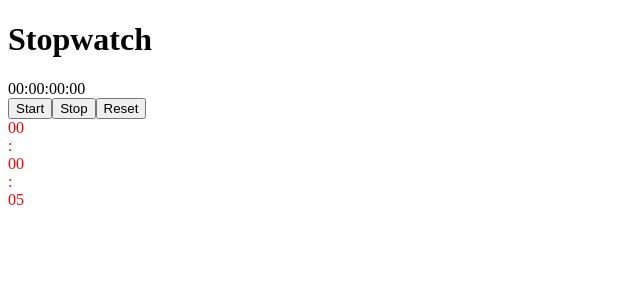
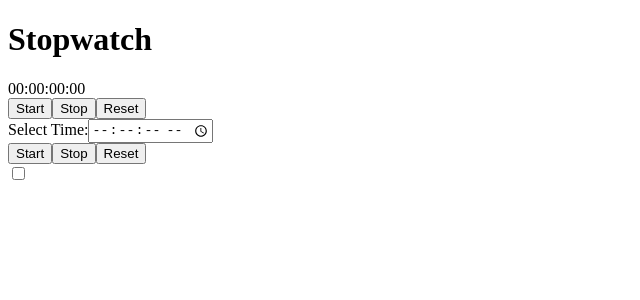
Before and after one commit to YuriyLt/tech-task__project2.0, an Angular app: page / in a window 1280 px wide. Shown: the top 300 px of the page, without its empty margins (0-640 px from the left). Built offline with nearby package versions, Linux system fonts and the light colour scheme.

Commit message:
fully working app /w no styles

```diff
--- a/src/app/app.component.html
+++ b/src/app/app.component.html
@@ -1,3 +1,5 @@
 <app-stopwatch></app-stopwatch>
 
 <app-timer></app-timer>
+
+<app-switch-button></app-switch-button>
--- a/src/app/app.component.ts
+++ b/src/app/app.component.ts
@@ -1,12 +1,14 @@
-import { Component } from '@angular/core';
+import { Component, input } from '@angular/core';
 import { RouterOutlet } from '@angular/router';
 import { StopwatchComponent } from './common-ui/stopwatch/stopwatch.component';
 import { TimerComponent } from './common-ui/timer/timer.component';
+import { SwitchButtonComponent } from './common-ui/switch-button/switch-button.component';
+import { TimerInputComponent } from './common-ui/timer/timer-input/timer-input.component';
 
 @Component({
   selector: 'app-root',
   standalone: true,
-  imports: [RouterOutlet, StopwatchComponent, TimerComponent],
+  imports: [RouterOutlet, StopwatchComponent, TimerComponent, SwitchButtonComponent, TimerInputComponent],
   templateUrl: './app.component.html',
   styleUrl: './app.component.scss'
 })
--- a/src/app/common-ui/switch-button/switch-button.component.html
+++ b/src/app/common-ui/switch-button/switch-button.component.html
@@ -1 +1,4 @@
-<button></button>
+<label for="switch" class="switch">
+    <input type="checkbox">
+    <span class="slider rounded"></span>
+</label>
--- /dev/null
+++ b/src/app/common-ui/timer/timer-input/timer-input.component.html
@@ -0,0 +1,4 @@
+<div class="timer-input">
+    <label for="input">Select Time:</label>
+    <input class="input" type="time" step="2" min="00:00:00" max="99:59:59" required [(ngModel)]="selectedTime" (change)="onTimeChange($event)">
+</div>
--- /dev/null
+++ b/src/app/common-ui/timer/timer-input/timer-input.component.ts
@@ -0,0 +1,27 @@
+import { Component, EventEmitter, Output } from '@angular/core';
+import { FormsModule } from '@angular/forms';
+
+@Component({
+  selector: 'app-timer-input',
+  standalone: true,
+  imports: [FormsModule],
+  templateUrl: './timer-input.component.html',
+  styleUrl: './timer-input.component.scss'
+})
+
+export class TimerInputComponent {
+
+   selectedTime: string = '';
+
+   @Output() timeSelected = new EventEmitter<{ hr: number, min: number, sec: number }>();
+
+   onTimeChange(event: Event): void {
+    const inputElement = event.target as HTMLInputElement;
+    this.selectedTime = inputElement.value;
+    console.log('Selected Time:', this.selectedTime);
+
+    const [hr, min, sec] = this.selectedTime.split(':').map(Number);
+
+    this.timeSelected.emit({ hr, min, sec });
+  }
+}
--- a/src/app/common-ui/timer/timer.component.html
+++ b/src/app/common-ui/timer/timer.component.html
@@ -1,11 +1,11 @@
 <div class="main-container center">
-    <div class="circle-container center">
-        <div class="semicircle"></div>
-        <div class="semicircle"></div>
-        <div class="semicircle"></div>
-        <div class="outermost-circle"></div>
+    <app-timer-input (timeSelected)="onTimeSelected($event)"></app-timer-input>
+    <div class="timer-container center">
+        <div class="timer center"></div>
     </div>
-    <div class="timer-container center">
-        <div class="timer center">00:00:00</div>
-    </div>
+    <div class="controls center">
+        <button (click)="startTimer()">Start</button>
+        <button (click)="stopTimer()">Stop</button>
+        <button (click)="resetTimer()">Reset</button>
+      </div>
 </div>
--- a/src/app/common-ui/timer/timer.component.ts
+++ b/src/app/common-ui/timer/timer.component.ts
@@ -1,13 +1,16 @@
 import { CssSelector } from '@angular/compiler';
 import { AfterViewInit, Component, OnDestroy } from '@angular/core';
+import { TimerInputComponent } from './timer-input/timer-input.component';
 
 @Component({
   selector: 'app-timer',
   standalone: true,
-  imports: [],
+  imports: [TimerInputComponent],
   templateUrl: './timer.component.html',
   styleUrl: './timer.component.scss'
 })
+
+
 export class TimerComponent implements AfterViewInit, OnDestroy {
 
   private timerLoop: number | null = null;
@@ -16,23 +19,49 @@ export class TimerComponent implements AfterViewInit, OnDestroy {
 
   hr: number = 0;
   min: number = 0;
-  sec: number = 10;
+  sec: number = 0;
 
-  semicircles: HTMLElement[] = [];
   timerElement: HTMLElement | null = null;
+  isRunning: boolean = false;
 
   ngAfterViewInit() {
-    this.initializeTimer();
+    this.timerElement = document.querySelector('.timer');
   }
 
   ngOnDestroy() {
-    if(this.timerLoop !== null) {
-      clearInterval(this.timerLoop);
+    this.clearTimer();
+  }
+
+  onTimeSelected(time: { hr: number, min: number, sec: number }): void {
+    this.hr = time.hr;
+    this.min = time.min;
+    this.sec = time.sec;
+    this.resetTimer();
+  }
+
+  startTimer(): void {
+    if (!this.isRunning) {
+      this.initializeTimer();
+      this.isRunning = true;
     }
   }
 
+  stopTimer(): void {
+    this.clearTimer();
+    this.isRunning = false;
+  }
+
+  resetTimer(): void {
+    this.clearTimer();
+    this.isRunning = false;
+
+    this.updateTimerDisplay(0, 0, 0);
+  }
+
   private initializeTimer(): void {
-    this.timerElement = document.querySelector('.timer');
+    if (this.timerElement === null) {
+      this.timerElement = document.querySelector('.timer');
+    }
 
     const hours = this.hr * 1000 * 60 * 60;
     const minutes = this.min * 60 * 1000;
@@ -41,6 +70,10 @@ export class TimerComponent implements AfterViewInit, OnDestroy {
 
     this.startTime = Date.now();
     this.futureTime = this.startTime + setTime;
+
+    if (this.timerLoop !== null) {
+      clearInterval(this.timerLoop);
+    }
 
     this.timerLoop = window.setInterval(() => this.countDownTimer(), 10);
     this.countDownTimer();
@@ -53,36 +86,39 @@ export class TimerComponent implements AfterViewInit, OnDestroy {
     const currentTime = Date.now();
     const remainingTime = this.futureTime - currentTime;
 
-    const hrs = Math.floor((remainingTime / (1000 * 60 * 60)) % 24).toLocaleString('en', { minimumIntegerDigits: 2, useGrouping: false });
-    const mins = Math.floor((remainingTime / (1000 * 60)) % 60).toLocaleString('en', { minimumIntegerDigits: 2, useGrouping: false });
-    const secs = Math.floor((remainingTime / 1000) % 60).toLocaleString('en', { minimumIntegerDigits: 2, useGrouping: false });
+    const hrs: any = Math.floor((remainingTime / (1000 * 60 * 60)) % 24).toLocaleString('en', { minimumIntegerDigits: 2, useGrouping: false });
+    const mins: any = Math.floor((remainingTime / (1000 * 60)) % 60).toLocaleString('en', { minimumIntegerDigits: 2, useGrouping: false });
+    const secs: any = Math.floor((remainingTime / 1000) % 60).toLocaleString('en', { minimumIntegerDigits: 2, useGrouping: false });
 
-    this.timerElement.innerHTML = `
-      <div>${hrs}</div>
-      <div class="colon">:</div>
-      <div>${mins}</div>
-      <div class="colon">:</div>
-      <div>${secs}</div>
-      `;
+    this.updateTimerDisplay(hrs, mins, secs);
 
       if (remainingTime <= 6000) {
         this.timerElement.style.color = 'red';
       }
 
       if (remainingTime < 0) {
-        if (this.timerLoop !== null) {
-          clearInterval(this.timerLoop);
-        }
-
-        this.timerElement.innerHTML = `
-          <div>00</div>
-          <div class="colon">:</div>
-          <div>00</div>
-          <div class="colon">:</div>
-          <div>00</div>
-        `;
-
+        this.clearTimer();
+        this.updateTimerDisplay(0, 0, 0);
         this.timerElement.style.color = 'rgb(21, 195, 189)';
       }
     }
+
+    private updateTimerDisplay(hrs: number, mins: number, secs: number): void {
+      if (this.timerElement === null)
+        return;
+
+        this.timerElement.innerHTML = `
+          <div>${hrs}</div>
+          <div class="colon">:</div>
+          <div>${mins}</div>
+          <div class="colon">:</div>
+          <div>${secs}</div>
+        `;
+      }
+      private clearTimer(): void {
+        if (this.timerLoop !== null) {
+          clearInterval(this.timerLoop);
+          this.timerLoop = null;
+        }
+    }
   }
```
Also changed, not shown: src/app/common-ui/timer/timer-input/timer-input.component.scss (added), 1 other file (tests, documents, lock files or other folders).
